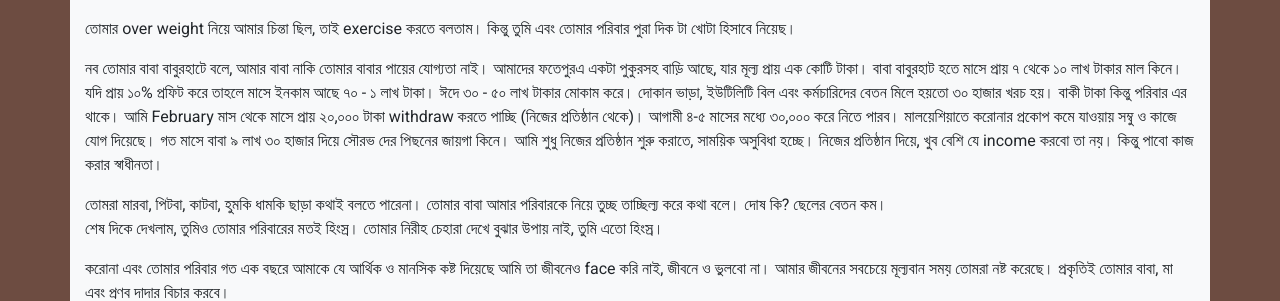
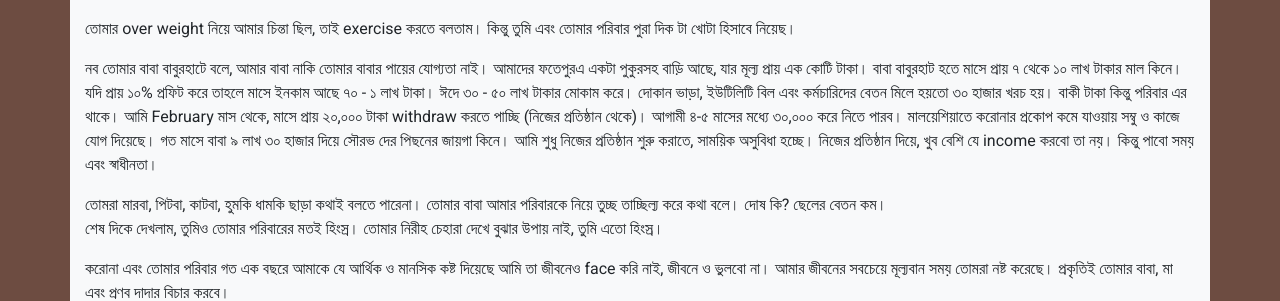
Before and after one commit to polodev/nobo, a Jekyll site: the page built from index.md, in a window 1280 px wide and 900 px high, scrolled down 3458 px. Shown: the part 201-502 px from the top of the window. Built offline with Jekyll 4.4.1, drawn with Linux system fonts in a browser that asks for light colours; nearby versions of some CDN libraries.

Commit message:
--updated--

```diff
--- a/index.md
+++ b/index.md
@@ -87,7 +87,7 @@ active: last-message
 
 তোমার over weight নিয়ে আমার চিন্তা ছিল, তাই exercise করতে বলতাম। কিন্তু তুমি এবং তোমার পরিবার পুরা দিক টা খোটা হিসাবে নিয়েছ।
 
-নব তোমার বাবা বাবুরহাটে বলে, আমার বাবা নাকি তোমার বাবার পায়ের যোগ্যতা নাই। আমাদের ফতেপুরএ একটা পুকুরসহ বাড়ি আছে, যার মূল্য প্রায় এক কোটি টাকা। বাবা বাবুরহাট হতে মাসে প্রায় ৭ থেকে ১০ লাখ টাকার মাল কিনে। যদি প্রায় ১০% প্রফিট করে তাহলে মাসে ইনকাম আছে ৭০ - ১ লাখ টাকা। ঈদে ৩০ - ৫০ লাখ টাকার মোকাম করে। দোকান ভাড়া, ইউটিলিটি বিল এবং কর্মচারিদের বেতন মিলে হয়তো ৩০ হাজার খরচ হয়। বাকী টাকা কিন্তু পরিবার এর থাকে। আমি February মাস থেকে মাসে প্রায় ২০,০০০ টাকা withdraw করতে পাচ্ছি (নিজের প্রতিষ্ঠান থেকে)। আগামী ৪-৫ মাসের মধ্যে ৩০,০০০ করে নিতে পারব। মালয়েশিয়াতে করোনার প্রকোপ কমে যাওয়ায় সম্বু ও কাজে যোগ দিয়েছে। গত মাসে বাবা ৯ লাখ ৩০ হাজার দিয়ে সৌরভ দের পিছনের জায়গা কিনে। আমি শুধু নিজের প্রতিষ্ঠান শুরু করাতে, সাময়িক অসুবিধা হচ্ছে। নিজের প্রতিষ্ঠান দিয়ে, খুব বেশি যে income করবো তা নয়। কিন্তু পাবো কাজ করার স্বাধীনতা।
+নব তোমার বাবা বাবুরহাটে বলে, আমার বাবা নাকি তোমার বাবার পায়ের যোগ্যতা নাই। আমাদের ফতেপুরএ একটা পুকুরসহ বাড়ি আছে, যার মূল্য প্রায় এক কোটি টাকা। বাবা বাবুরহাট হতে মাসে প্রায় ৭ থেকে ১০ লাখ টাকার মাল কিনে। যদি প্রায় ১০% প্রফিট করে তাহলে মাসে ইনকাম আছে ৭০ - ১ লাখ টাকা। ঈদে ৩০ - ৫০ লাখ টাকার মোকাম করে। দোকান ভাড়া, ইউটিলিটি বিল এবং কর্মচারিদের বেতন মিলে হয়তো ৩০ হাজার খরচ হয়। বাকী টাকা কিন্তু পরিবার এর থাকে। আমি February মাস থেকে, মাসে প্রায় ২০,০০০ টাকা withdraw করতে পাচ্ছি (নিজের প্রতিষ্ঠান থেকে)। আগামী ৪-৫ মাসের মধ্যে ৩০,০০০ করে নিতে পারব। মালয়েশিয়াতে করোনার প্রকোপ কমে যাওয়ায় সম্বু ও কাজে যোগ দিয়েছে। গত মাসে বাবা ৯ লাখ ৩০ হাজার দিয়ে সৌরভ দের পিছনের জায়গা কিনে। আমি শুধু নিজের প্রতিষ্ঠান শুরু করাতে, সাময়িক অসুবিধা হচ্ছে। নিজের প্রতিষ্ঠান দিয়ে, খুব বেশি যে income করবো তা নয়। কিন্তু পাবো সময় এবং স্বাধীনতা।
 
 তোমরা মারবা, পিটবা, কাটবা, হুমকি ধামকি ছাড়া কথাই বলতে পারেনা। তোমার বাবা আমার পরিবারকে নিয়ে তুচ্ছ তাচ্ছিল্য করে কথা বলে। দোষ কি? ছেলের বেতন কম।
 শেষ দিকে দেখলাম, তুমিও তোমার পরিবারের মতই হিংস্র। তোমার নিরীহ চেহারা দেখে বুঝার উপায় নাই, তুমি এতো হিংস্র।
```
